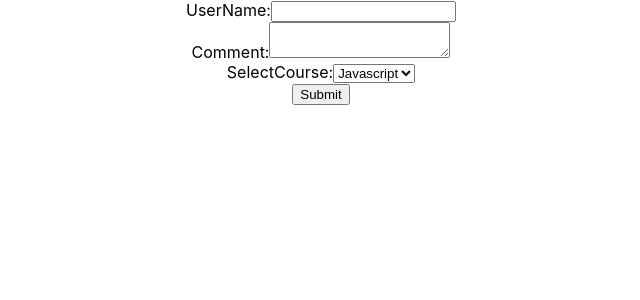
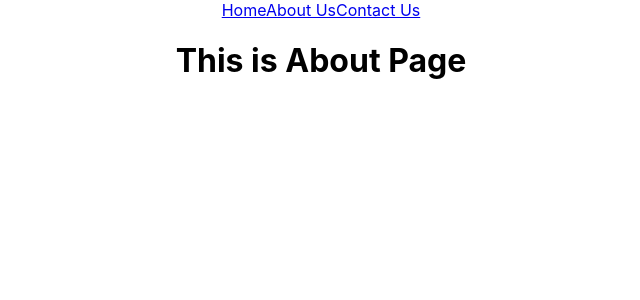
Before and after one commit to alxSoftware2024/React, a React (Create React App) app in the folder my-first-app/: page /About in a window 1280 px wide. Shown: the top 300 px of the page, without its empty margins (319-959 px from the left). Built offline with nearby package versions, Linux system fonts and the light colour scheme.

Commit message:
React Router

```diff
--- a/my-first-app/package.json
+++ b/my-first-app/package.json
@@ -8,6 +8,7 @@
     "@testing-library/user-event": "^13.5.0",
     "react": "^18.3.1",
     "react-dom": "^18.3.1",
+    "react-router-dom": "^6.27.0",
     "react-scripts": "5.0.1",
     "web-vitals": "^2.1.4"
   },
--- a/my-first-app/src/App.js
+++ b/my-first-app/src/App.js
@@ -9,9 +9,31 @@
 import Stylepage from './componet/Stylepage.js'
 import InlineStyle from './componet/InlineStyle'
 import Form from './componet/Form'
+import {BrowserRouter as Router,Routes,Route,Link} from 'react-router-dom'
+import Home from './Router/Home';
+import Contact from './Router/Contact';
+import About from './Router/About';
 function App() {
   return (
     <div className="App">
+        <Router>
+          <nav>
+            <Link to='/'>Home</Link>
+            <Link to='/About'>About Us</Link>
+            <Link to='/Contact'>Contact Us</Link>
+          </nav>
+<Routes>
+  <Route path='/' element={<Home />}/>
+  <Route path='/About' element={<About/>}/>
+  <Route path='/Contact' element={<Contact/>}/>
+  <Route path='*' element={<h1>Page Not Found</h1>}/>
+
+</Routes>
+
+     </Router>
+
+
+
 
      {/* <Fullname name="ASHENAFI">
       <p>Hello this is Ashenafi Tesfaye</p>
@@ -26,7 +48,7 @@
   {/* <List />  */}
  {/* <Stylepage heading={true}/> */}
  {/* <InlineStyle /> */}
- <Form />
+ {/* <Form /> */}
     </div>
   );
 }
--- /dev/null
+++ b/my-first-app/src/Router/About.js
@@ -0,0 +1,11 @@
+import React from 'react'
+
+function About() {
+  return (
+    <div>
+        <h1>This is About Page</h1>
+    </div>
+  )
+}
+
+export default About
--- /dev/null
+++ b/my-first-app/src/Router/Contact.js
@@ -0,0 +1,11 @@
+import React from 'react'
+
+function Contact() {
+  return (
+    <div>
+        <h1>This Contact Page</h1>
+    </div>
+  )
+}
+
+export default Contact
--- /dev/null
+++ b/my-first-app/src/Router/Home.js
@@ -0,0 +1,11 @@
+import React from 'react'
+
+function Home() {
+  return (
+    <div>
+        <h1>This is Home page</h1>
+    </div>
+  )
+}
+
+export default Home
```
Also changed, not shown: 1 other file (tests, documents, lock files or other folders).
